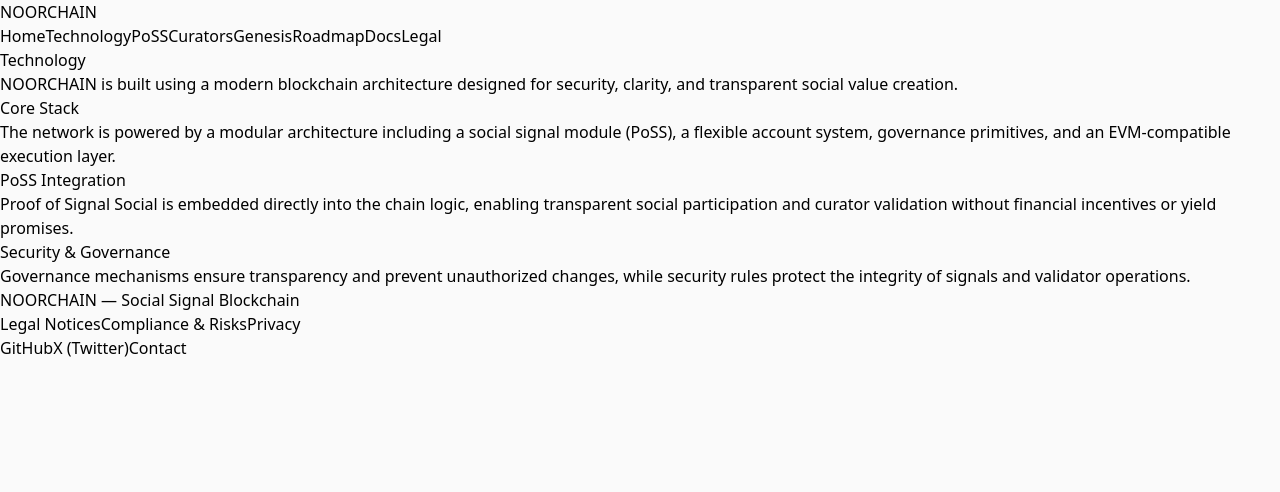
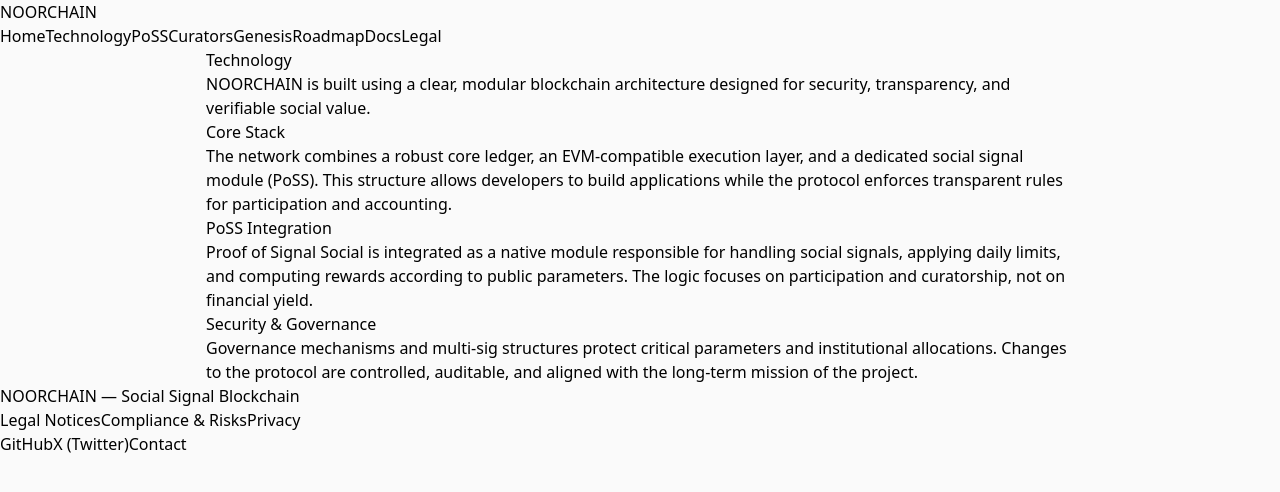
Before and after one commit to noorfinances-eng/noorchain-core, a Next.js app in the folder site/: page /technology in a window 1280 px wide. Shown: the top 492 px of the page. Built offline with nearby package versions, Linux system fonts and the light colour scheme.

Commit message:
Update page.tsx

```diff
--- a/site/app/technology/page.tsx
+++ b/site/app/technology/page.tsx
@@ -1,37 +1,40 @@
 export default function TechnologyPage() {
   return (
-    <main className="px-8 py-16 max-w-3xl">
+    <main className="container py-16">
       <h1 className="text-4xl font-bold mb-6">Technology</h1>
 
       <p className="text-lg text-gray-700 mb-6">
-        NOORCHAIN is built using a modern blockchain architecture designed for
-        security, clarity, and transparent social value creation.
+        NOORCHAIN is built using a clear, modular blockchain architecture
+        designed for security, transparency, and verifiable social value.
       </p>
 
-      <section className="mb-10">
+      <section className="mb-10 max-w-3xl">
         <h2 className="text-2xl font-semibold mb-2">Core Stack</h2>
         <p className="text-gray-700">
-          The network is powered by a modular architecture including a social
-          signal module (PoSS), a flexible account system, governance
-          primitives, and an EVM-compatible execution layer.
+          The network combines a robust core ledger, an EVM-compatible execution
+          layer, and a dedicated social signal module (PoSS). This structure
+          allows developers to build applications while the protocol enforces
+          transparent rules for participation and accounting.
         </p>
       </section>
 
-      <section className="mb-10">
+      <section className="mb-10 max-w-3xl">
         <h2 className="text-2xl font-semibold mb-2">PoSS Integration</h2>
         <p className="text-gray-700">
-          Proof of Signal Social is embedded directly into the chain logic,
-          enabling transparent social participation and curator validation
-          without financial incentives or yield promises.
+          Proof of Signal Social is integrated as a native module responsible
+          for handling social signals, applying daily limits, and computing
+          rewards according to public parameters. The logic focuses on
+          participation and curatorship, not on financial yield.
         </p>
       </section>
 
-      <section>
+      <section className="max-w-3xl">
         <h2 className="text-2xl font-semibold mb-2">Security & Governance</h2>
         <p className="text-gray-700">
-          Governance mechanisms ensure transparency and prevent unauthorized
-          changes, while security rules protect the integrity of signals and
-          validator operations.
+          Governance mechanisms and multi-sig structures protect critical
+          parameters and institutional allocations. Changes to the protocol are
+          controlled, auditable, and aligned with the long-term mission of the
+          project.
         </p>
       </section>
     </main>
```
